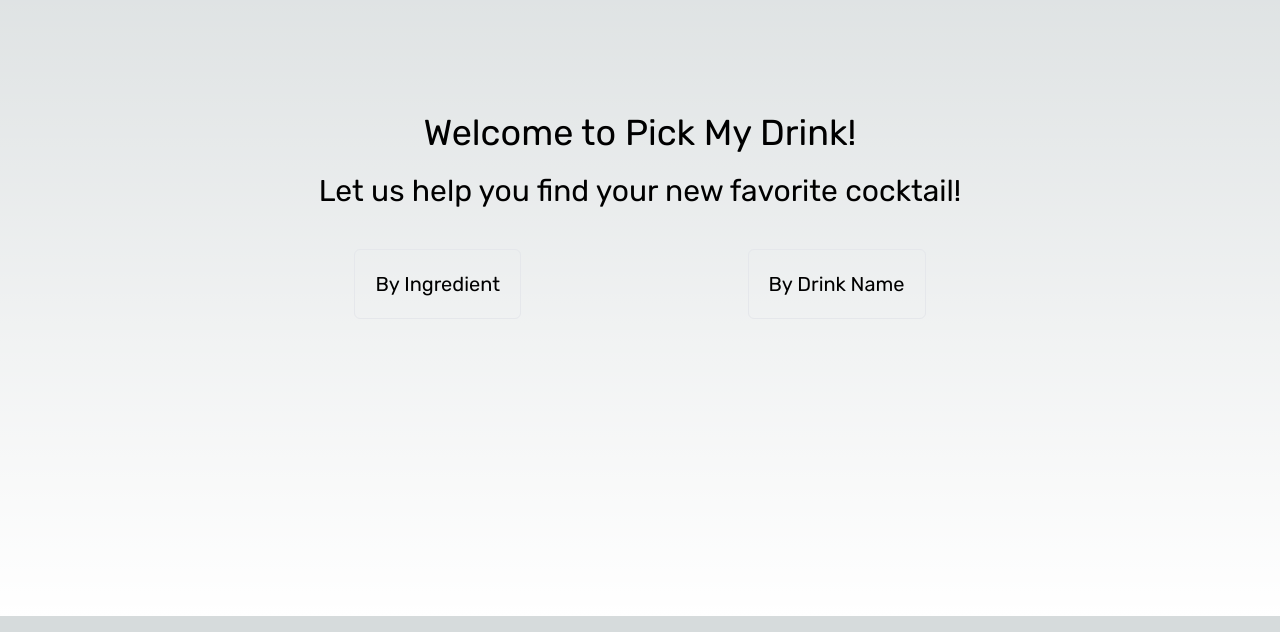
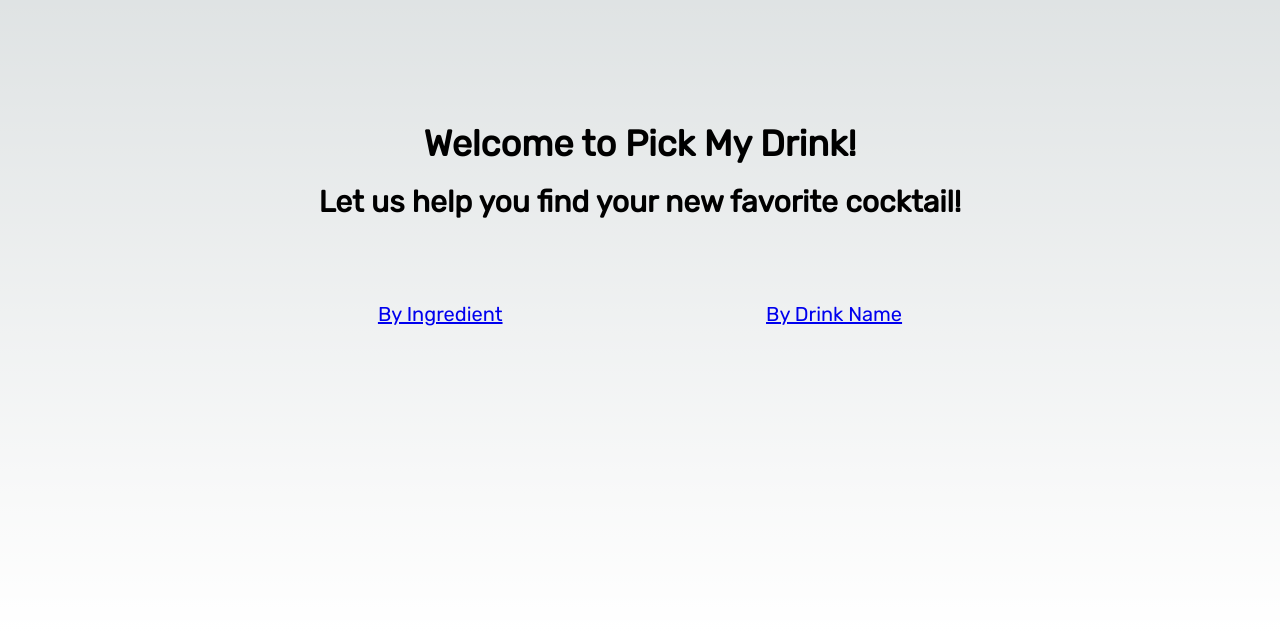
Before and after one commit to hearnmp/PickMyDrink, a Next.js app: page / in a window 1280 px wide. Shown: the part 184-816 px from the top of the page. Built offline with nearby package versions, Linux system fonts and the light colour scheme.

Commit message:
added mui

```diff
--- a/package.json
+++ b/package.json
@@ -9,6 +9,10 @@
     "lint": "next lint"
   },
   "dependencies": {
+    "@emotion/react": "^11.10.6",
+    "@emotion/styled": "^11.10.6",
+    "@mui/icons-material": "^5.11.16",
+    "@mui/material": "^5.12.0",
     "@next/font": "^13.3.0",
     "autoprefixer": "10.4.14",
     "next": "13.3.0",
--- a/pages/index.js
+++ b/pages/index.js
@@ -1,4 +1,5 @@
 import Link from "next/link"
+import MenuIcon from '@mui/icons-material/Menu';
 
 export default function Home() {
   return (
--- a/tailwind.config.js
+++ b/tailwind.config.js
@@ -5,6 +5,9 @@
     './components/**/*.{js,ts,jsx,tsx}',
     './app/**/*.{js,ts,jsx,tsx}',
   ],
+  corePlugins: {
+    preflight: false,
+  },
   theme: {
     extend: {
       backgroundImage: {
```
Also changed, not shown: 1 other file (tests, documents, lock files or other folders).
